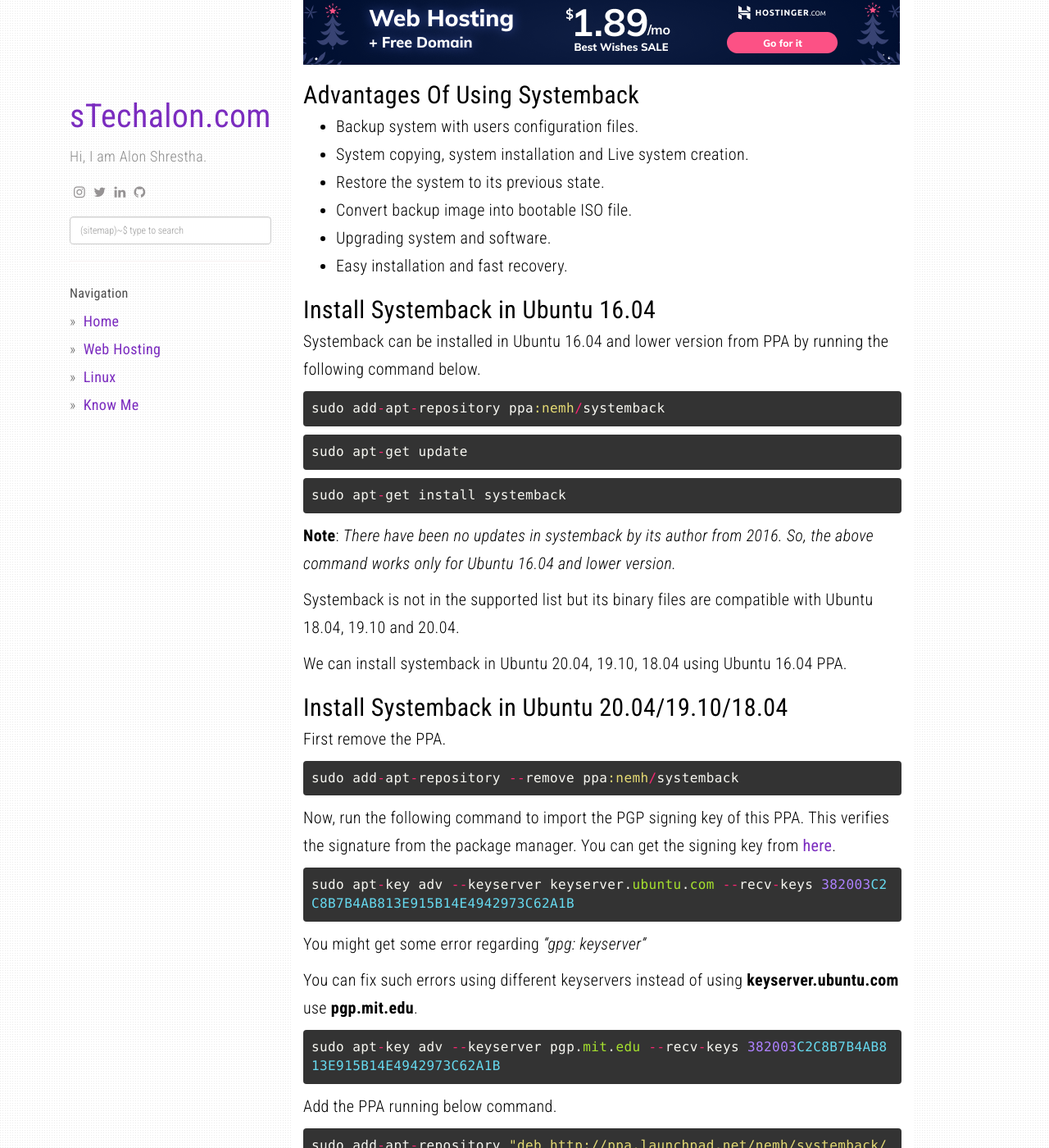
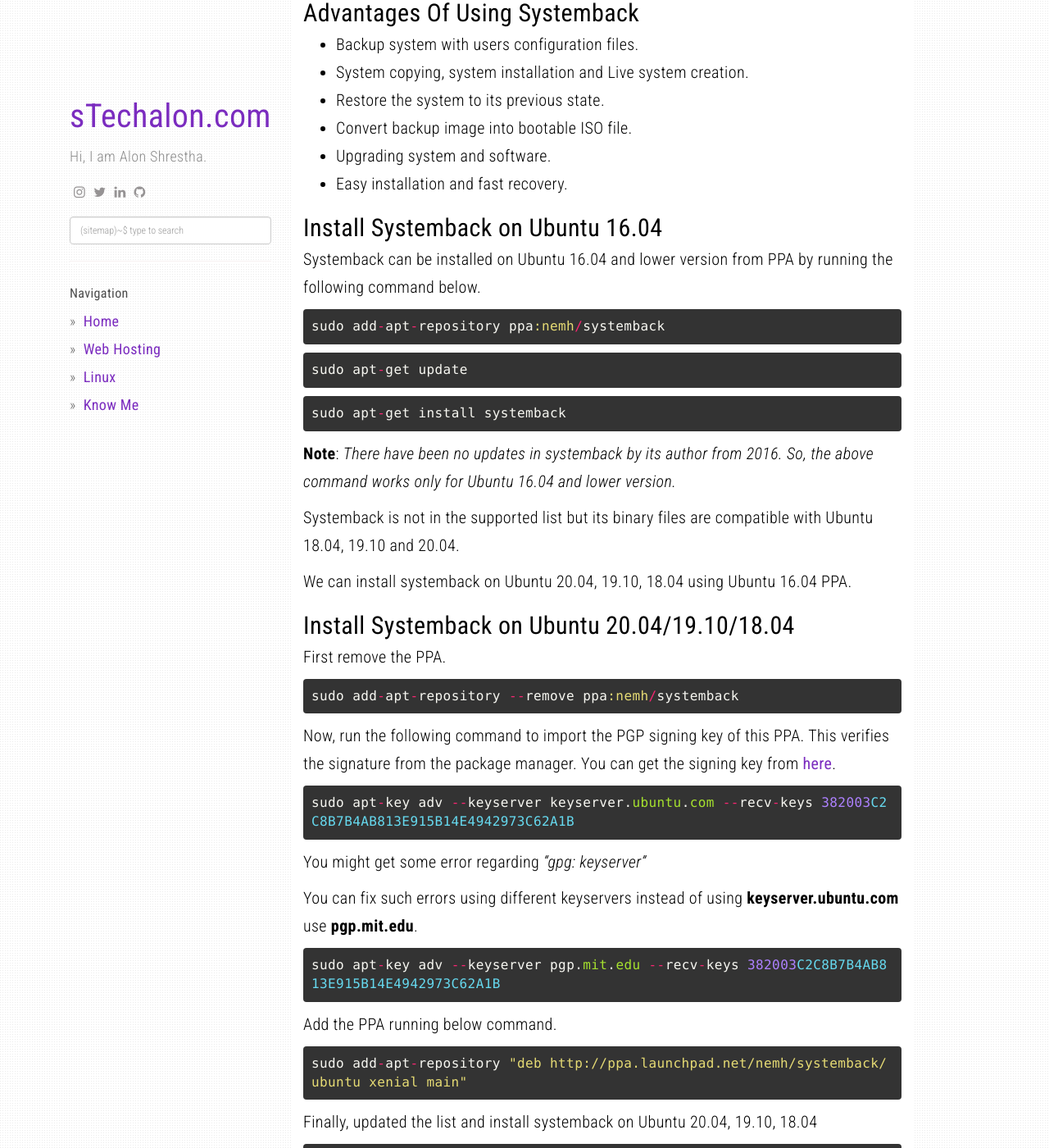
Before and after one commit to alonshrestha/stechalon.com, a Jekyll site: the page built from _posts/2019-07-21-install-systemback-restore-previous-state-ubuntu-linux.md, in a window 1280 px wide and 1400 px high, scrolled down 1451 px. Shown: the whole window at 82% size. Built offline with Jekyll 4.4.1, drawn with Linux system fonts in a browser that asks for light colours; nearby versions of some CDN libraries; comment, search, counter and statistics services are not loaded; some of the changed text lies outside the part shown.

Commit message:
Post Update

```diff
--- a/_posts/2019-07-21-install-systemback-restore-previous-state-ubuntu-linux.md
+++ b/_posts/2019-07-21-install-systemback-restore-previous-state-ubuntu-linux.md
@@ -1,7 +1,7 @@
 ---
 layout: post
-title:  "How To Install Systemback In Ubuntu 20.04 And 18.04"
-heading: "Install Systemback In Ubuntu 20.04/19.10/18.04  And Restore To Previous State"
+title:  "How To Install Systemback On Ubuntu 20.04 And 18.04"
+heading: "Install Systemback On Ubuntu 20.04/19.10/18.04  And Restore To Previous State"
 image: install-systemback-restore-previous-state-ubuntu-linux/10.webp
 categories: [linux, backup-restore]
 tags:
@@ -10,7 +10,7 @@
 - backup
 - restore
 - system-image
-description: "Install Systemback in Ubuntu 20.04 and restore your system to the previous state creating a .sblive image backup of user configuration without any data loss."
+description: "Install Systemback Ubuntu 20.04 and restore your system to the previous state creating a .sblive image backup of user configuration without any data loss."
 ---
 Upgrading the system without any data loss is one of the most risky tasks that I feel to do. Specially, working on open source operating systems like Linux.
 
@@ -28,7 +28,7 @@
 ## What is Systemback?
 Systemback is an open-source application released under the terms of GPLv3 license whose main function is to backup and restore the system. It is easy to create live backup images of your system with user saved configurations.
 
-<a href="https://www.hostg.xyz/aff_c?offer_id=6&aff_id=57845" target="_blank" rel="nofollow"><img src="static/img/posts/affliate/affiliate-hostinger.png" width="728" height="90" border="0" /><img src="https://www.hostg.xyz/aff_i?offer_id=6&aff_id=57845" width="0" height="0" style="position:absolute;visibility:hidden;" border="0" />
+<!-- <a href="https://www.hostg.xyz/aff_c?offer_id=6&aff_id=57845" target="_blank" rel="nofollow"><img src="static/img/posts/affliate/affiliate-hostinger.png" width="728" height="90" border="0" /><img src="https://www.hostg.xyz/aff_i?offer_id=6&aff_id=57845" width="0" height="0" style="position:absolute;visibility:hidden;" border="0" /> -->
 
 ## Advantages Of Using Systemback
 - Backup system with users configuration files.
@@ -38,8 +38,8 @@
 - Upgrading system and software.
 - Easy installation and fast recovery.
 
-## Install Systemback in Ubuntu 16.04
-Systemback can be installed in Ubuntu 16.04 and lower version from PPA by running the following command below.
+## Install Systemback on Ubuntu 16.04
+Systemback can be installed on Ubuntu 16.04 and lower version from PPA by running the following command below.
 {%highlight ruby%}
 sudo add-apt-repository ppa:nemh/systemback
 {%endhighlight%}
@@ -53,10 +53,10 @@
 
 Systemback is not in the supported list but its binary files are compatible with Ubuntu 18.04, 19.10 and 20.04.
 
-We can install systemback in Ubuntu 20.04, 19.10, 18.04 using Ubuntu 16.04 PPA.
+We can install systemback on Ubuntu 20.04, 19.10, 18.04 using Ubuntu 16.04 PPA.
 
 
-## Install Systemback in Ubuntu 20.04/19.10/18.04
+## Install Systemback on Ubuntu 20.04/19.10/18.04
 First remove the PPA.
 
 {%highlight ruby%}
@@ -81,7 +81,7 @@
 sudo add-apt-repository "deb http://ppa.launchpad.net/nemh/systemback/ubuntu xenial main"
 {%endhighlight%}
 
-Finally, updated the list and install systemback in Ubuntu 20.04, 19.10, 18.04
+Finally, updated the list and install systemback on Ubuntu 20.04, 19.10, 18.04
 {%highlight ruby%}
 sudo apt update
 {%endhighlight%}
@@ -96,7 +96,7 @@
 
 Enter your user password and press OK.
 
-![SystemBack In Ubuntu | sTechalon.com](/static/img/posts/install-systemback-restore-previous-state-ubuntu-linux/3.PNG)<br>
+![SystemBack On Ubuntu | sTechalon.com](/static/img/posts/install-systemback-restore-previous-state-ubuntu-linux/3.PNG)<br>
 Here, you can see many options in the function menu. Click on *"Live system create"*.
 
 ![ Restore Linux To Previous State With System Back| sTechalon.com](/static/img/posts/install-systemback-restore-previous-state-ubuntu-linux/4.PNG)
@@ -142,7 +142,7 @@
 
 Unfortunately, systemback does not provide any update and does not exist in the support list of the latest version of Ubuntu. If you have more queries on this you can [check here](https://answers.launchpad.net/systemback){:target="_blank"}{:rel="nofollow"}.
 
-We have installed the systemback application in Ubuntu 20.04, 19.10, and 18.04 using PPA of Ubuntu 16.04 and [Open PGP key](https://launchpad.net/~sonicwalker){:target="_blank"}{:rel="nofollow"}. At the end, we created .sblive and wrote the system in a usb flash drive. We were also able to convert the .sblive file to bootable iso file.
+We have installed the systemback application on Ubuntu 20.04, 19.10, and 18.04 using PPA of Ubuntu 16.04 and [Open PGP key](https://launchpad.net/~sonicwalker){:target="_blank"}{:rel="nofollow"}. At the end, we created .sblive and wrote the system in a usb flash drive. We were also able to convert the .sblive file to bootable iso file.
 
 **Disclaimer**:
 - *Some links used in this article are affiliated. This means if you do certain actions through that link I might earn some commission.*
```
Also changed, not shown: _posts/2020-09-06-install-apache-web-server-ubuntu.md (+3 -2 lines).
